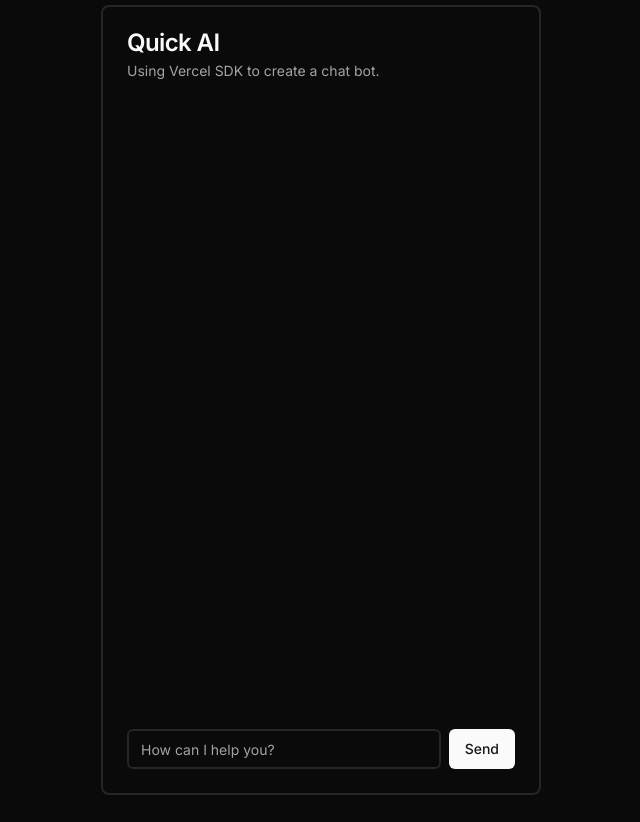
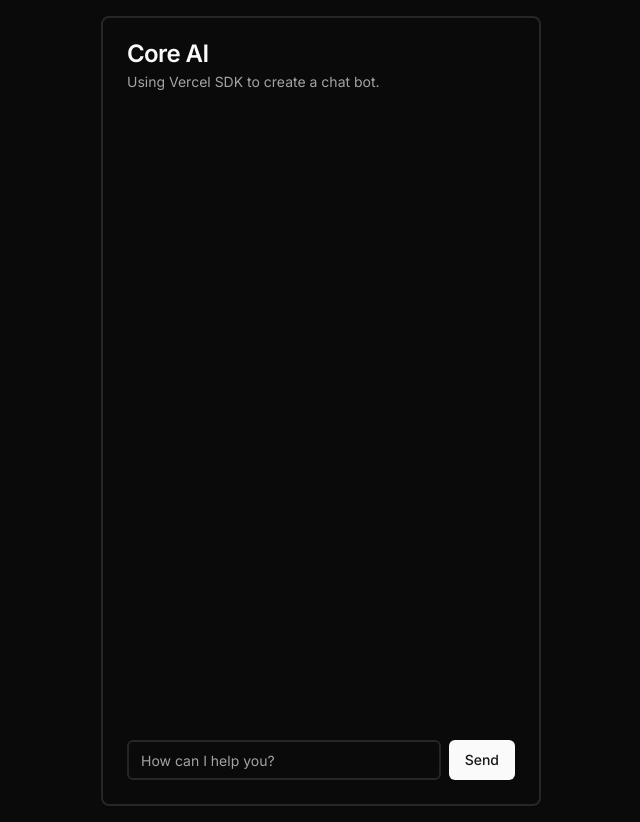
Before and after one commit to rodrigojsdeveloper/coreai, a Next.js app: page / in a window 1280 px wide. Shown: the whole page, without its empty margins (319-959 px from the left). Before the commit the page ends 800 px from the top, so only its background shows below. Built offline with nearby package versions, Linux system fonts and the light colour scheme.

Commit message:
style: adjust styles

```diff
--- a/package.json
+++ b/package.json
@@ -1,5 +1,5 @@
 {
-  "name": "chatbot",
+  "name": "coreai",
   "version": "0.1.0",
   "private": true,
   "scripts": {
@@ -17,6 +17,7 @@
     "clsx": "^2.1.1",
     "lucide-react": "^0.436.0",
     "next": "14.2.6",
+    "openai": "^4.56.0",
     "openai-edge": "^1.2.2",
     "react": "^18",
     "react-dom": "^18",
--- a/src/app/layout.tsx
+++ b/src/app/layout.tsx
@@ -5,7 +5,7 @@ import '../assets/styles/globals.css'
 const inter = Inter({ subsets: ['latin'] })
 
 export const metadata: Metadata = {
-  title: 'Quick AI',
+  title: 'Core AI',
   description:
     'The chatbot developed with VercelSDK is the perfect solution for improving customer service and simplifying processes, 24 hours a day, 7 days a week.',
   creator: 'Rodrigo Silva',
--- a/src/app/page.tsx
+++ b/src/app/page.tsx
@@ -2,7 +2,7 @@ import { Chat } from '@/components/chat'
 
 export default function Home() {
   return (
-    <main className="flex min-h-screen items-center justify-center">
+    <main className="flex min-h-screen items-center justify-center p-4">
       <Chat />
     </main>
   )
--- a/src/components/chat.tsx
+++ b/src/components/chat.tsx
@@ -23,7 +23,7 @@ export const Chat = () => {
   return (
     <Card className="w-full max-w-[440px] animate-enter border-2">
       <CardHeader>
-        <CardTitle>Quick AI</CardTitle>
+        <CardTitle>Core AI</CardTitle>
         <CardDescription>
           Using Vercel SDK to create a chat bot.
         </CardDescription>
@@ -34,9 +34,10 @@ export const Chat = () => {
             return (
               <div key={message.id} className="mb-4 flex gap-3 text-sm">
                 {message.role === 'user' && (
-                  <Avatar className="min-w-7">
-                    <AvatarFallback>RS</AvatarFallback>
-                    <AvatarImage src={AvatarAI.src} />
+                  <Avatar className="flex h-8 min-w-8 items-center justify-center rounded-full bg-zinc-50">
+                    <AvatarFallback className="text-lg text-black">
+                      R
+                    </AvatarFallback>
                   </Avatar>
                 )}
                 {message.role === 'assistant' && (
@@ -47,7 +48,7 @@ export const Chat = () => {
                 )}
                 <p className="leading-relaxed">
                   <span className="block font-bold">
-                    {message.role === 'user' ? 'Human' : 'AI'}:
+                    {message.role === 'user' ? 'User' : 'AI'}:
                   </span>
                   <span className="text-muted-foreground">
                     {message.content}
```
Also changed, not shown: src/assets/avatar-ai.svg, 1 other file (tests, documents, lock files or other folders).
